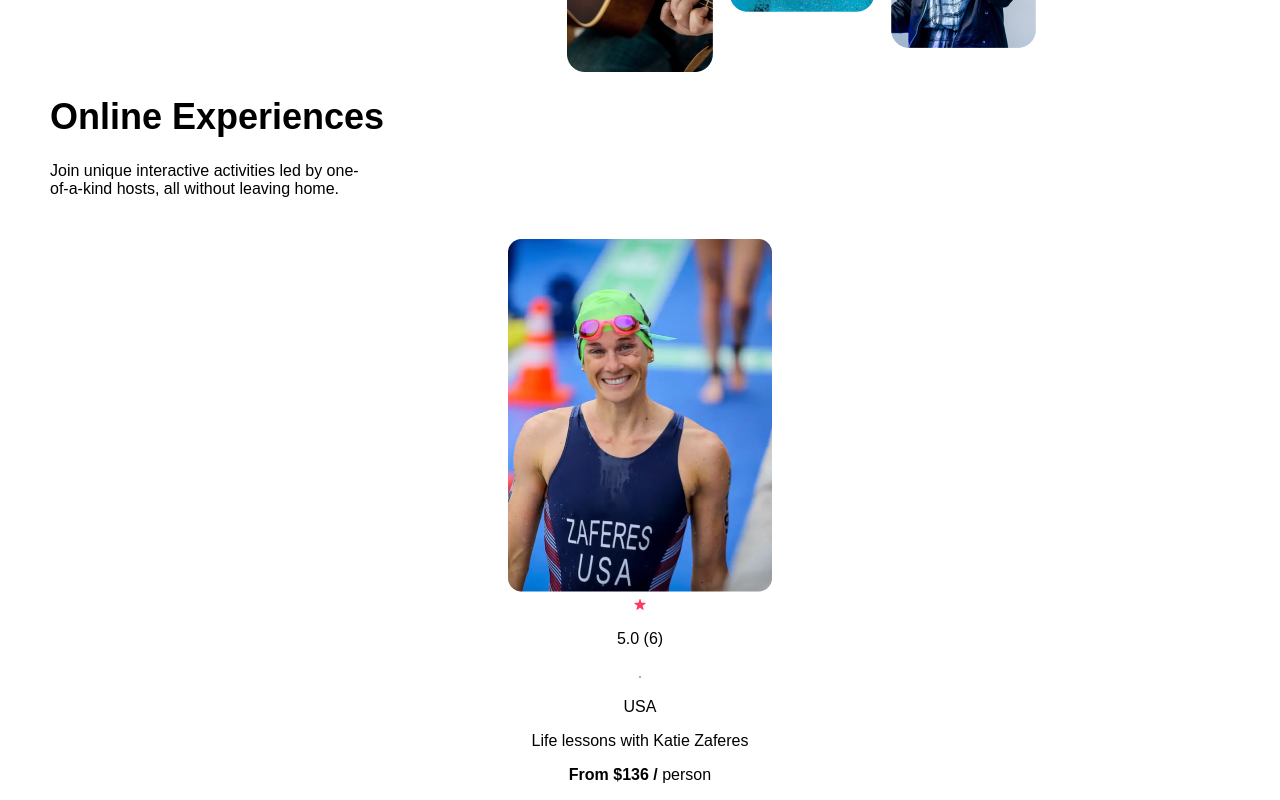
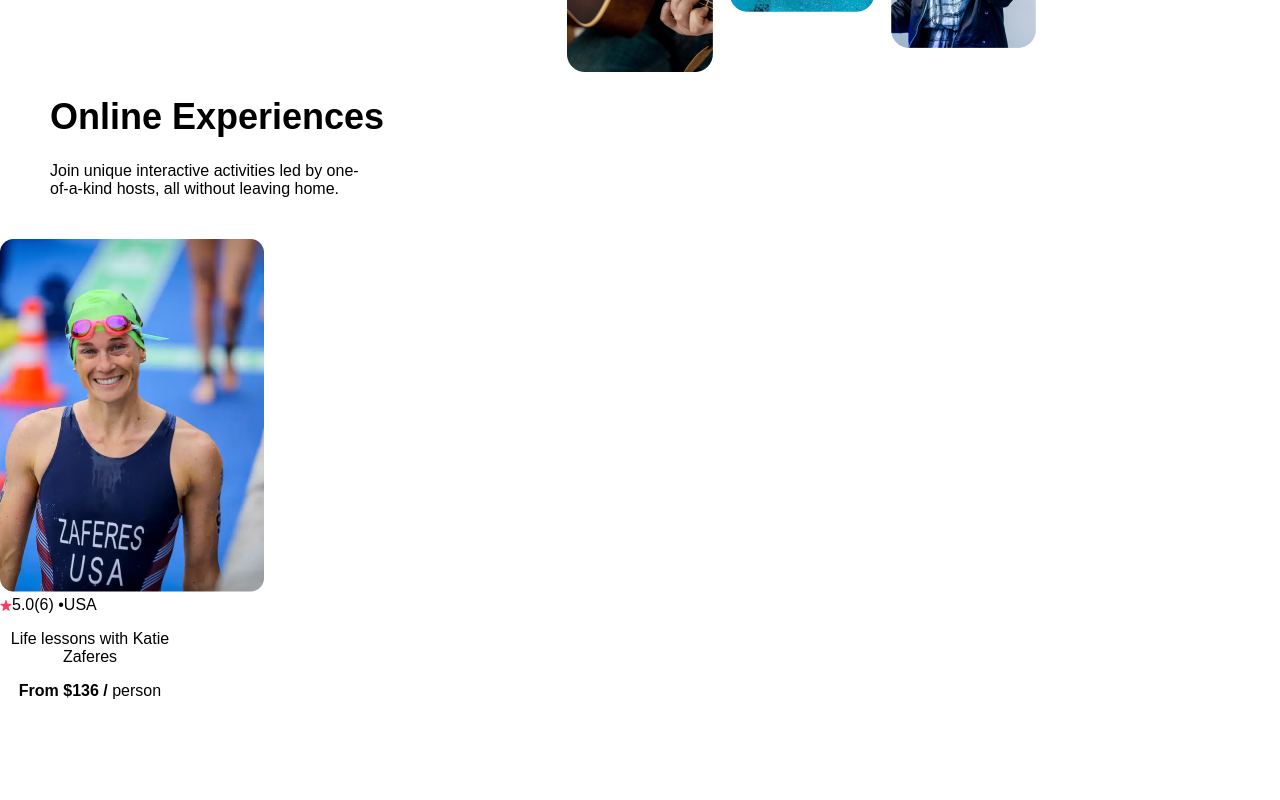
Before and after one commit to avia62490/airbnb-clone, a React (Create React App) app: page / in a window 1280 px wide. Shown: the part 497-1297 px from the top of the page. After the commit the page ends 1213 px from the top, so only its background shows below. Built offline with nearby package versions, Linux system fonts and the light colour scheme.

Commit message:
restyling

```diff
--- a/src/App.css
+++ b/src/App.css
@@ -28,6 +28,21 @@
   width: 320px;
 }
 
+.instance {
+  width: 180px;
+  font-size: 12 px;
+
+}
+
+.instance--info {
+  display: flex;
+  align-items: center;
+}
+
+.instance--star {
+  height: 14 px;
+}
+
 .logo {
   height: 40px;
 }
--- a/src/components/card.js
+++ b/src/components/card.js
@@ -1,23 +1,20 @@
 import picture from "../images/KZaferes.png"
 import star from "../images/Star_icon.svg"
-import ellipse from "../images/Ellipse.svg"
 
 export default function Card() {
     return (
-        <div className="experiences">
+        // <div className="experiences">
               <div className="instance">
-                  <img src={picture} className="instance--photos" alt=""/>
-                  <div className="instance--rating">
-                      <img src={star} alt="" />
-                      <p>5.0 (6)</p>
-                      <img src={ellipse} alt="" />
-                      <p>USA</p>
+                  <img src={picture} className="instance--photo" alt=""/>
+                  <div className="instance--info">
+                      <img src={star} className="instance--star" alt="" />
+                      <span>5.0</span>
+                      <span className="gray">(6) • </span>
+                      <span className="gray">USA</span>
                   </div>
-                  <div className="instance--info">
-                      <p>Life lessons with Katie Zaferes</p>
-                      <p><b>From $136 / </b> person</p>
-                  </div>
+                  <p>Life lessons with Katie Zaferes</p>
+                  <p><b>From $136 / </b> person</p>
               </div>
-        </div>
+        // </div>
     );
 }
```
